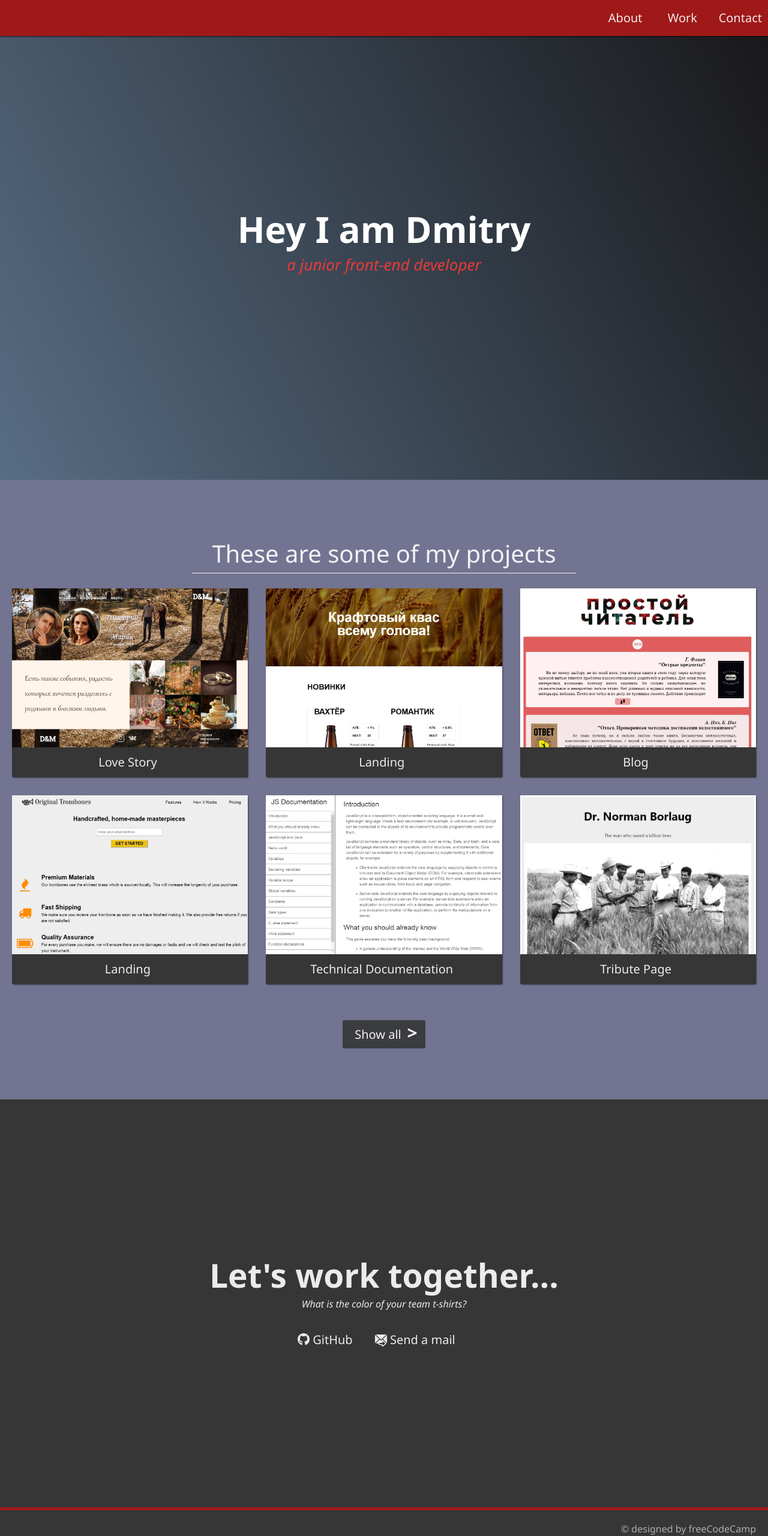
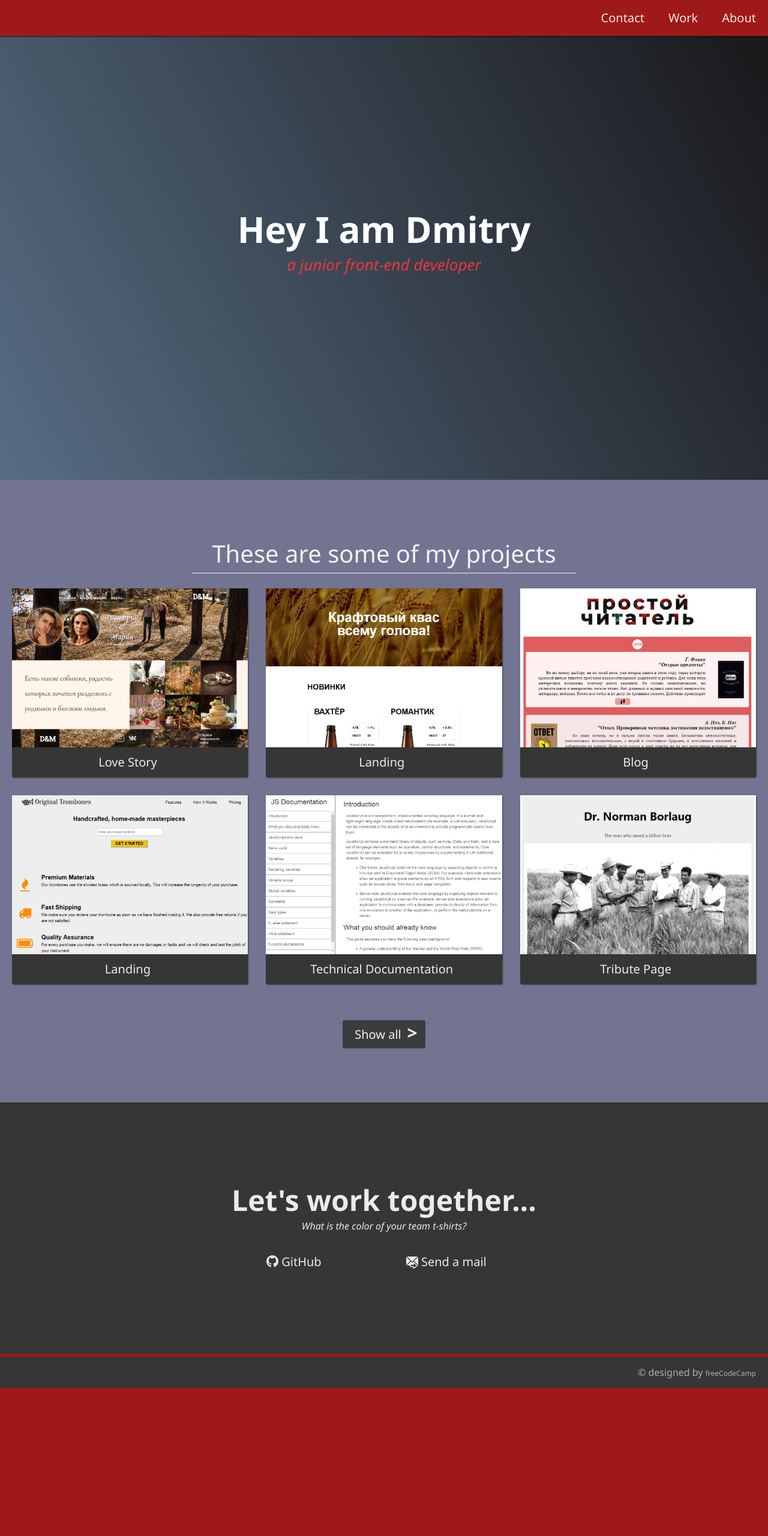
Before and after one commit to dotADmit/portfolio, a plain HTML site: page index.html in a window 1280 px wide. Shown: the whole page at 60% size. After the commit the page ends 2314 px from the top, so only its background shows below. Drawn offline with nearby package versions, Linux system fonts and the light colour scheme.

Commit message:
r-ing: naming, styles

```diff
--- a/index.html
+++ b/index.html
@@ -4,75 +4,88 @@
 <head>
   <meta charset="UTF-8">
   <meta name="viewport" content="width=device-width, initial-scale=1.0">
-    <title>My portfolio</title>
+  <title>dotADmit</title>
   <link rel="stylesheet" href="style.css">
   <link rel="stylesheet" href="media-queries.css">
-    <link rel="icon" href="img/icon.ico">
+  <link rel="icon" href="img/icons/icon.ico">
 </head>
 
 <body>
-
-    <nav id="navbar">
-        <ul>
-            <li><a class="nav-link" href="#welcome-section">About</a></li>
-            <li><a class="nav-link" href="#projects">Work</a></li>
-            <li><a class="nav-link" href="#Contact">Contact</a></li>
+  <div class="wrapper">
+    <nav id="navbar" class="navbar">
+      <div class="container">
+        <ul class="navbar-list">
+          <li class="navbar-item"><a class="navbar-link" href="#welcome-section">About</a></li>
+          <li class="navbar-item"><a class="navbar-link" href="#projects">Work</a></li>
+          <li class="navbar-item"><a class="navbar-link" href="#contacts">Contact</a></li>
         </ul>
+      </div>
     </nav>
 
+    <section id="welcome-section" class="about">
+      <div class="container">
+        <h1 class="about-title">Hey I am Dmitry</h1>
+        <p class="about-text">a junior front-end developer</p>
+      </div>
+    </section>
 
-    <section id="welcome-section" class="about">
-        <h1>Hey I am Dmitry</h1>
-        <p>a junior front-end developer</p>
+    <section id="projects" class="projects">
+      <div class="container">
+        <h2 class="projects-title">These are some of my projects</h2>
+        <div class="projects-body">
+          <a href="https://dotadmit.github.io" class="project-tile" target="_blank">
+            <img class="project-image" src="img/love_story.JPG" alt="project" target="_blank">
+            <p class="project-text"><span class="code">&lt;</span> Love Story <span class="code">&#47;&gt;</span></p>
+          </a>
+          <a href="http://test-annwin.surge.sh" class="project-tile" target="_blank">
+            <img class="project-image" src="img/lending.JPG" alt="project">
+            <p class="project-text"><span class="code">&lt;</span> Landing <span class="code">&#47;&gt;</span></p>
+          </a>
+          <a href="http://lib-mary.surge.sh" class="project-tile" target="_blank">
+            <img class="project-image" src="img/books_blog.JPG" alt="project">
+            <p class="project-text"><span class="code">&lt;</span> Blog <span class="code">&#47;&gt;</span></p>
+          </a>
+          <a href="http://annwin-fcc1.surge.sh" class="project-tile" target="_blank">
+            <img class="project-image" src="img/lending2.JPG" alt="project">
+            <p class="project-text"><span class="code">&lt;</span> Landing <span class="code">&#47;&gt;</span></p>
+          </a>
+          <a href="http://annwin-fcc3.surge.sh" class="project-tile" target="_blank">
+            <img class="project-image" src="img/documentation.JPG" alt="project">
+            <p class="project-text"><span class="code">&lt;</span> Technical Documentation <span
+                class="code">&#47;&gt;</span></p>
+          </a>
+          <a href="http://annwin-fcc4.surge.sh" class="project-tile" target="_blank">
+            <img class="project-image" src="img/dr.JPG" alt="project">
+            <p class="project-text"><span class="code">&lt;</span> Tribute Page <span class="code">&#47;&gt;</span></p>
+          </a>
+        </div>
+        <a href="https://codepen.io/Annwin" class="btn" target="_blank">Show all</a>
+      </div>
+    </section>
+
+    <section id="contacts" class="contacts">
+      <div class="container">
+        <strong class="contacts-title">Let's work together...</strong>
+        <p class="contacts-text">What is the color of your team t-shirts?</p>
+        <ul class="contacts-list">
+          <li class="contacts-list-item"><a id="contacts-link" class="contacts-link" href="https://github.com/dotADmit"
+              target="_blank">GitHub</a>
+          </li>
+          <li class="contacts-list-item"><a id="contacts-link" class="contacts-link" href="mailto:djandreev89@mail.ru"
+              target="_blank">Send a
+              mail</a></li>
+        </ul>
+      </div>
     </section>
 
 
-    <section id="projects" class="work">
-        <h2>These are some of my projects</h2>
-        <div class="projects">
-            <a href="https://dotadmit.github.io" class="project-tile" target="_blank">
-                <img class="project-image" src="img/love_story.JPG" alt="project" target="_blank">
-                <p><span class="code">&lt;</span> Love Story <span class="code">&#47;&gt;</span></p>
-            </a>
-            <a href="http://test-annwin.surge.sh" class="project-tile" target="_blank">
-                <img class="project-image" src="img/lending.JPG" alt="project">
-                <p><span class="code">&lt;</span> Landing <span class="code">&#47;&gt;</span></p>
-            </a>
-            <a href="http://lib-mary.surge.sh" class="project-tile" target="_blank">
-                <img class="project-image" src="img/books_blog.JPG" alt="project">
-                <p><span class="code">&lt;</span> Blog <span class="code">&#47;&gt;</span></p>
-            </a>
-            <a href="http://annwin-fcc1.surge.sh" class="project-tile" target="_blank">
-                <img class="project-image" src="img/lending2.JPG" alt="project">
-                <p><span class="code">&lt;</span> Landing <span class="code">&#47;&gt;</span></p>
-            </a>
-            <a href="http://annwin-fcc3.surge.sh" class="project-tile" target="_blank">
-                <img class="project-image" src="img/documentation.JPG" alt="project">
-                <p><span class="code">&lt;</span> Technical Documentation <span class="code">&#47;&gt;</span></p>
-            </a>
-            <a href="http://annwin-fcc4.surge.sh" class="project-tile" target="_blank">
-                <img class="project-image" src="img/dr.JPG" alt="project">
-                <p><span class="code">&lt;</span> Tribute Page <span class="code">&#47;&gt;</span></p>
-            </a>
+    <footer class="footer">
+      <div class="container">
+        &copy; designed by
+        <a class="footer-link" href="https://www.freecodecamp.com" target="_blank">freeCodeCamp</a>
       </div>
-        <a href="https://codepen.io/Annwin" class="btn" target="_blank">Show all</a>
-    </section>
-
-
-    <section id="Contact" class="contact">
-        <strong>Let's work together...</strong>
-        <p>What is the color of your team t-shirts?</p>
-        <!-- <p>How do you spend your time on gym space?</p> -->
-        <ul>
-            <li><a id="profile-link" class="profile-link" href="https://github.com/dotADmit" target="_blank">GitHub</a>
-            </li>
-            <li><a id="profile-link" class="profile-link" href="mailto:djandreev89@mail.ru" target="_blank">Send a
-                    mail</a></li>
-        </ul>
-    </section>
-
-
-    <footer>&copy; designed by <a href="https://www.freecodecamp.com" target="_blank">freeCodeCamp</a></footer>
+      </footer>
+  </div>
 
   <script type="text/javascript" src="https://ajax.googleapis.com/ajax/libs/jquery/1.10.1/jquery.min.js"></script>
   <script type="text/javascript">
--- a/style.css
+++ b/style.css
@@ -1,13 +1,19 @@
-* {
+*,
+*::before,
+*::after {
+  box-sizing: border-box;
   margin: 0;
   padding: 0;
-    box-sizing: border-box;
-    font-family: 'Segoe UI', Tahoma, Geneva, Verdana, sans-serif;
+  border: 0;
 }
 
+html,
 body {
+  height: 100%;
+
+  font-family: 'Segoe UI', Tahoma, Geneva, Verdana, sans-serif;
+
   background-color: rgb(159, 25, 25);
-    width: 100%;
 }
 
 a {
@@ -15,107 +21,132 @@ a {
   text-decoration: none;
 }
 
-nav {
+.wrapper {
+  min-height: 100%;
+  overflow: hidden;
+}
+
+.container {
+  max-width: 1280px;
+  margin: 0 auto;
+}
+
+.navbar {
+  position: fixed;
+
   width: 100%;
-    height: 60px;
-    text-align: right;
+
   font-size: 20px;
-    position: fixed;
+
   background-color: rgb(159, 25, 25);
   box-shadow: 0 2px 0 rgba(0, 0, 0, 0.4);
   z-index: 10;
 }
 
-nav ul li {
-    display: inline-block;
-    min-width: 90px;
-    text-align: center;
+.navbar-list {
+  display: flex;
+  flex-direction: row-reverse;
+
+  list-style: none;
 }
 
-.nav-link {
+.navbar-link {
   display: block;
+  padding: 0 20px;
+
   line-height: 60px;
-    padding: 0 10px;
+
   opacity: 0.9;
 }
 
-.nav-link:hover {
+.navbar-link:hover {
   background-color: rgb(134, 154, 214);
+
   opacity: 1;
 }
+
 .about {
   display: flex;
   flex-direction: column;
+  justify-content: center;
   align-items: center;
-    justify-content: center;
+  padding: 0 20px;
+
   height: 100vh;
+
+  text-align: center;
+
   background-color: black;
   background-image: linear-gradient(62deg, #576d84 0%, #181719 100%);;
-    color: white;
-    text-align: center;
-    width: 100%;
 }
 
-h1 {
+.about-title {
+  color: white;
   font-size: 60px;
 }
 
-.about p {
+.about-text {
   font-size: 26px;
   font-style: italic;
   font-weight: 200;
   color: rgb(235, 57, 57);
 }
 
-.work {
-    background-color: rgb(115, 116, 145);
+.projects {
+  padding: 90px 20px;
+
   color: white;
   text-align: center;
-    padding: 90px 20px;
-    padding-bottom: 35px;
   font-size: 20px;
+
+  background-color: rgb(115, 116, 145);
 }
 
-.work h2 {
+.projects-title {
+  margin: 0 auto 25px auto;
+  padding: 5px;
   max-width: 640px;
+
   font-size: 40px;
+  font-weight: 500;
+
   border-bottom: 1px solid white;
+
   opacity: 0.9;
-    margin: 0 auto;
-    margin-bottom: 25px;
-    padding: 5px;
-    font-weight: 500;
 }
 
-.projects {
+.projects-body {
   display: grid;
   grid-template-columns: repeat(auto-fit, minmax(320px, 1fr));
   grid-gap: 30px;
-    width: 100%;
-    max-width: 1280px;
+
   margin: 0 auto;
 }
 
 .project-tile {
+  background-color: rgb(54, 54, 54);
   border-radius: 3px;
   box-shadow: 1px 1px 2px rgba(0, 0, 0, 0.5);
-    background-color: rgb(54, 54, 54);
 }
 
 .project-image {
   display: block;
+
   height: calc(100% - 50px);
   width: 100%;
+
   object-fit: cover;
 }
 
-.project-tile p {
+.project-text {
   line-height: 50px;
+
   opacity: 0.9;
 }
 
 .code {
   color: #303841;
+
   transition: color 0.3s ease-out;
 }
 
@@ -124,24 +155,29 @@ h1 {
 }
 
 .btn {
+  position: relative;
+
   display: inline-block;
+  margin: 60px auto 0px auto;
+  padding: 10px 40px 10px 20px;
+
   background-color: rgb(54, 54, 54);
-    margin: 60px auto 50px auto;
+
+  border-radius: 3px;
+
   opacity: 0.9;
-    position: relative;
-    padding: 10px 20px;
-    padding-right: 40px;
-    border-radius: 3px;
 }
 
 .btn::after {
-    content: ">";
-    font-size: 30px;
-    font-weight: bold;
   position: absolute;
   bottom: 6px;
   right: 13px;
+
+  font-size: 30px;
+  font-weight: bold;
+
   transition: 0.3s;
+  content: ">";
 }
 
 .btn:hover {
@@ -152,82 +188,96 @@ h1 {
   transform: translate(3px);
 }
 
-.contact {
-    height: 85vh;
-    background-color: rgb(54, 54, 54);
-    color: white;
+.contacts {
   display: flex;
   flex-direction: column;
   justify-content: center;
   align-items: center;
+  padding: 130px 20px;
+
   text-align: center;
-    width: 100%;
+  color: white;
+  background-color: rgb(54, 54, 54);
 }
 
-.contact strong {
-    font-size: 55px;
+.contacts-title {
+  font-size: 48px;
+
   opacity: 0.9;
 }
 
-.contact p {
+.contacts-text {
   font-size: 16px;
   font-style: italic;
   font-weight: 200;
+
   opacity: 0.9
 }
 
-.contact ul {
+.contacts-list {
   display: flex;
   justify-content: space-around;
+
+  margin-top: 25px;
+
   list-style: none;
-    margin-top: 25px;
-    max-width: 300px;
-    width: 100%;
+
   opacity: 0.9;
 }
 
 
-.contact a {
+.contacts-link {
+  position: relative;
+
   display: block;
-    position: relative;
   padding: 10px;
+
   font-size: 20px;
+
   transition: 0.3s;
 }
 
-.contact a:hover {
+.contacts-link:hover {
   transform: translateY(5px) scale(1.1);
 }
 
-.contact a:before {
-    content: "";
-    width: 20px;
-    height: 20px;
+.contacts-link::before {
   position: absolute;
   top: 13px;
   left: -15px;
+
+  width: 20px;
+  height: 20px;
+
   background-color: honeydew;
+
+  content: "";
 }
-.contact li:first-child a::before {
-    background: url("img/icon-circlegithub.png") no-repeat;
+
+.contacts-list-item:first-child .contacts-link::before {
+  background: url("img/icons/icon-circlegithub.png") no-repeat;
   background-size: cover;
 }
 
-.contact li:last-child a::before {
-    background: url("img/icon-emailforwarders.png") no-repeat;
+.contacts-list-item:last-child .contacts-link::before {
+  top: 15px;
+
+  background: url("img/icons/icon-emailforwarders.png") no-repeat;
   background-size: cover;
-    top: 15px;
 }
 
-footer {
+.footer {
   margin-top: 5px;
+  padding: 15px 20px;
+
+  font-size: 16px;
+  color: rgba(255, 255, 255, 0.6);
+  text-align: right;
+
   background-color: rgb(54, 54, 54);
-    text-align: right;
-    color: rgba(255, 255, 255, 0.6);
-    padding: 20px;
-    font-size: 16px;
 }
 
-footer a {
+.footer-link {
+  font-size: 12px;
   color: rgba(255, 255, 255, 0.6);
 }
```
Also changed, not shown: media-queries.css (+14 -18 lines), img/icons/icon-circlegithub.png (renamed from img/icon-circlegithub.png), img/icons/icon-emailforwarders.png (renamed from img/icon-emailforwarders.png), img/icons/icon.ico (renamed from img/icon.ico). Lines whose indentation alone changed are shown as unchanged.
